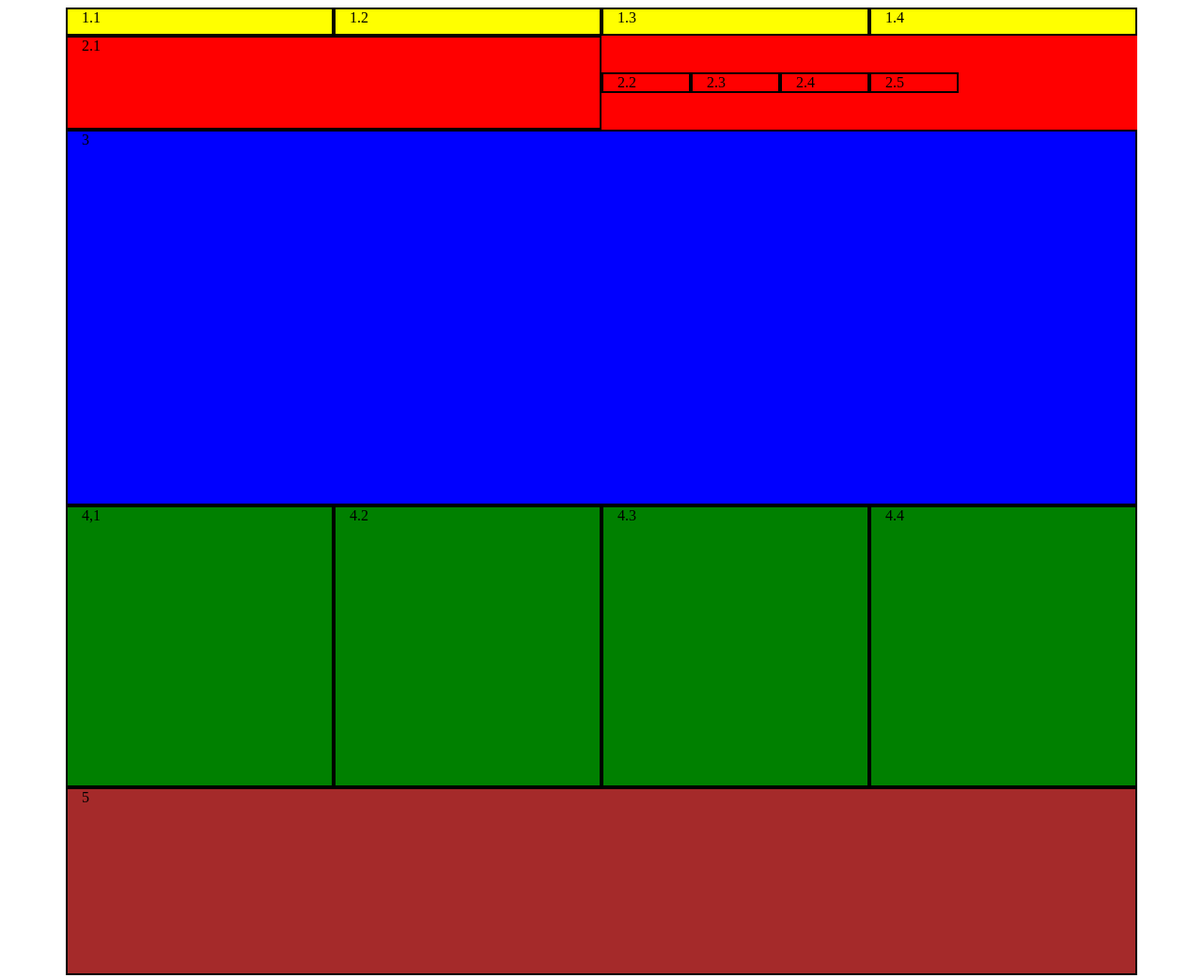
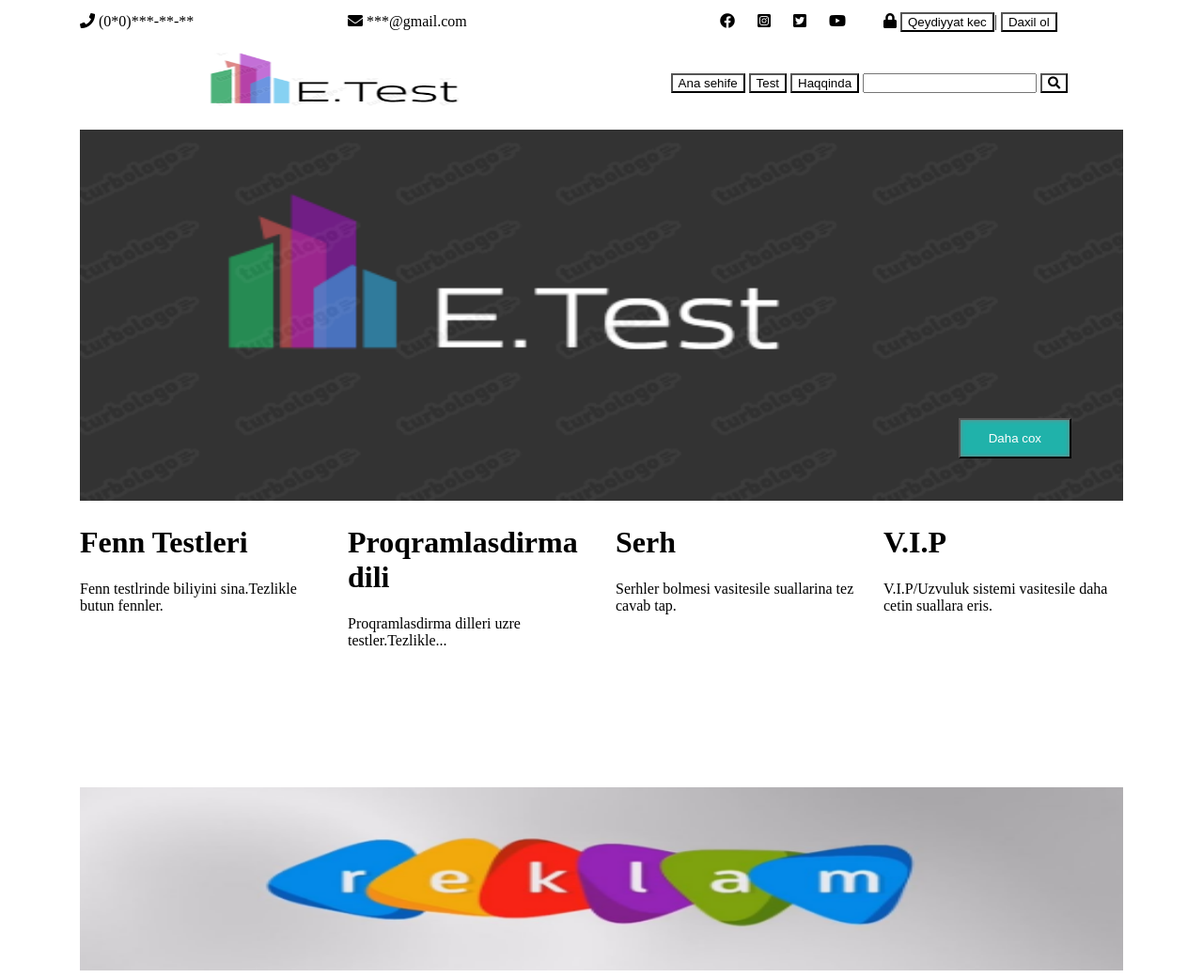
Before and after one commit to feritkerimli/PragmatechFoundationProject, a plain HTML site: page layihe/anasehife.html in a window 1280 px wide. Shown: the whole page at 94% size. Drawn offline with Linux system fonts and the light colour scheme.

Commit message:
Layihe baslangic

```diff
--- a/layihe/anasehife.html
+++ b/layihe/anasehife.html
@@ -2,44 +2,86 @@
 <html>
     <head>
         <title>E.Test</title>
+        <link rel="stylesheet" href="https://cdnjs.cloudflare.com/ajax/libs/font-awesome/5.15.1/css/all.min.css" integrity="sha512-+4zCK9k+qNFUR5X+cKL9EIR+ZOhtIloNl9GIKS57V1MyNsYpYcUrUeQc9vNfzsWfV28IaLL3i96P9sdNyeRssA==" crossorigin="anonymous" />
         <meta name="viewport" content="width=device-width, initial-scale=1.0">
         <link rel="stylesheet" href="css/grid.css">
         <link rel="stylesheet" href="css/style.css">
+        <link rel="stylesheet" href="img/logo.png">
     </head>
     <body>
         <div class="container">
             <div class="row">
-                <div class="col-3">1.1</div>
-                <div class="col-3">1.2</div>
-                <div class="col-3">1.3</div>
-                <div class="col-3">1.4</div>
+                <div class="col-3">
+                    <span><i class="fas fa-phone"></i></span>
+                    <span>(0*0)***-**-**</span>
+                </div>
+                <div class="col-3">
+                    <span><i class="fas fa-envelope"></i></span>
+                    <span>***@gmail.com</span>
+                </div>
+                <div class="col-3" style="text-align: end;">
+                    <span class="icon"><i class="fab fa-facebook"></i></span>
+                    <span class="icon"><i class="fab fa-instagram-square"></i></span>
+                    <span class="icon"><i class="fab fa-twitter-square"></i></span>
+                    <span class="icon"><i class="fab fa-youtube"></i></span>
+                </div>
+                <div class="col-3">
+                    <i class="fas fa-lock"></i>
+                    <a href="file:///C:/Users/Admin/Desktop/pragmatech/layihe/qeydiyyat.html"><button class="btn">Qeydiyyat kec</button></a>|
+                    <a href="file:///C:/Users/Admin/Desktop/pragmatech/layihe/giris.html"><button class="btn">Daxil ol</button></a>
+                </div>
             </div>
         </div>
         <div class="container">
             <div class="row">
-                <div class="col-6">2.1</div>
-                <div class="col-1">2.2</div>
-                <div class="col-1">2.3</div>
-                <div class="col-1">2.4</div>
-                <div class="col-1">2.5</div>
+                <div class="col-6">
+                    <img class="logo" src="img/logo3.png">
+                </div>
+                <div class="col-6">
+                    <nav>
+                        <a href="file:///C:/Users/Admin/Desktop/pragmatech/layihe/anasehife.html"><button class="btn">Ana sehife</button></a>
+                        <button class="btn">Test</button>
+                        <a href="file:///C:/Users/Admin/Desktop/pragmatech/layihe/haqqinda.html"><button class="btn">Haqqinda</button></a>
+                        <input type="text" class="search">
+                        <button class="submit"><i class="fas fa-search"></i></button>
+                    </nav>
+                </div>
+
             </div>
         </div>
         <div class="container">
             <div class="row">
-                <div class="col-12">3</div>
+                <div class="col-12">
+                    <img src="img/logo.png" style="height: 395px; width: 100%;">
+                    <button class="container-btn">Daha cox</button>
+                </div>
             </div>
         </div>
         <div class="container">
             <div class="row">
-                <div class="col-3">4,1</div>
-                <div class="col-3">4.2</div>
-                <div class="col-3">4.3</div>
-                <div class="col-3">4.4</div>
+                <div class="col-3">
+                    <h1>Fenn Testleri</h1>
+                    <p>Fenn testlrinde biliyini sina.Tezlikle butun fennler.</p>
+                </div>
+                <div class="col-3">
+                    <h1>Proqramlasdirma dili</h1>
+                    <p>Proqramlasdirma dilleri uzre testler.Tezlikle...</p>
+                </div>
+                <div class="col-3">
+                    <h1>Serh</h1>
+                    <p>Serhler bolmesi vasitesile suallarina tez cavab tap.</p>
+                </div>
+                <div class="col-3">
+                    <h1>V.I.P</h1>
+                    <p>V.I.P/Uzvuluk sistemi vasitesile daha cetin suallara eris.</p>
+                </div>
             </div>
         </div>
         <div class="container">
             <div class="row">
-                <div class="col-12">5</div>
+                <div class="col-12">
+                    <img src="img/reklam.png" style="height:195px ; width: 100%;">
+                </div>
             </div>
         </div>
 
--- a/layihe/css/style.css
+++ b/layihe/css/style.css
@@ -1,18 +1,3 @@
-.container:nth-of-type(1){
-    background-color: yellow;
-}
-.container:nth-of-type(2){
-    background-color: red;
-}
-.container:nth-of-type(3){
-    background-color:blue;
-}
-.container:nth-of-type(4){
-    background-color: green;
-}
-.container:nth-of-type(5){
-    background-color: brown;
-}
 .container:nth-of-type(1) .row{
     height: 30px;
 }
@@ -29,21 +14,39 @@
     height: 200px;
 }
 .container:nth-of-type(1) .row .col-3{
-    border: 2px solid black;
+    align-self: center;
 }
 .container:nth-of-type(2) .row .col-6{
-    border: 2px solid black;
+    text-align: center;
+    object-fit: contain;
 }
-.container:nth-of-type(2) .row .col-1{
-    border: 2px solid black;
+.container:nth-of-type(2) .row .col-6{
     align-self: center;
 }
 .container:nth-of-type(3) .row .col-12{
-    border: 2px solid black;
+    position: relative;
 }
-.container:nth-of-type(4) .row .col-3{
-    border: 2px solid black;
+.container-btn{
+    position: absolute;
+    bottom: 50px;
+    right: 70px;
+    padding: 12px 30px;
+    box-shadow: inset 0 0 5px grey;
+    background-color: lightseagreen;
+    color: white;
 }
-.container:nth-of-type(5) .row .col-12{
-    border: 2px solid black;
+.icon{
+    margin: auto 10px;
 }
+.btn{
+    background-color: transparent;
+}
+.logo{
+    height:94px ;
+    width: 400px;
+    size: border-box;
+
+}
+.submit{
+    background-color: transparent;
+}
```
Also changed, not shown: layihe/img/logo.png (added), layihe/img/logo3.png (added), layihe/img/reklam.png (added).
